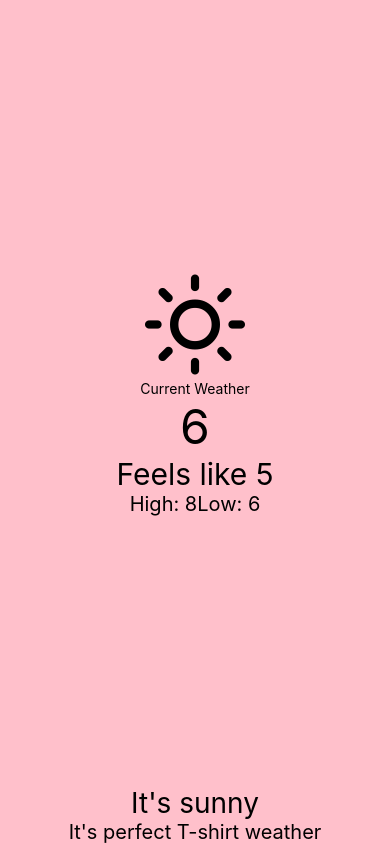
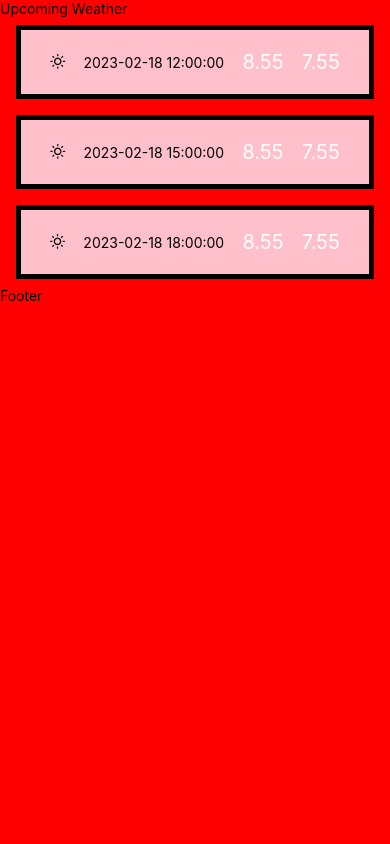
Before and after one commit to Olaleye-Blessing/weather, a React Native app: screen / in a window 390 px wide. Built offline with nearby package versions, Linux system fonts and the light colour scheme.

Commit message:
Learn about lists

```diff
--- a/App.js
+++ b/App.js
@@ -1,10 +1,11 @@
 import { StyleSheet, View } from 'react-native'
 import CurrentWeather from './src/components/CurrentWeather'
+import UpcomingWeather from './src/components/UpcomingWeather'
 
 export default function App() {
   return (
     <View style={styles.container}>
-      <CurrentWeather />
+      <UpcomingWeather />
     </View>
   )
 }
--- /dev/null
+++ b/src/components/UpcomingWeather.js
@@ -0,0 +1,111 @@
+import { SafeAreaView, StyleSheet, Text, View, FlatList } from 'react-native'
+import { Feather } from '@expo/vector-icons'
+import { StatusBar } from 'expo-status-bar'
+
+const DATA = [
+  {
+    dt_txt: '2023-02-18 12:00:00',
+    main: {
+      temp_max: 8.55,
+      temp_min: 7.55
+    },
+    weather: [
+      {
+        main: 'clear'
+      }
+    ]
+  },
+  {
+    dt_txt: '2023-02-18 15:00:00',
+    main: {
+      temp_max: 8.55,
+      temp_min: 7.55
+    },
+    weather: [
+      {
+        main: 'clouds'
+      }
+    ]
+  },
+  {
+    dt_txt: '2023-02-18 18:00:00',
+    main: {
+      temp_max: 8.55,
+      temp_min: 7.55
+    },
+    weather: [
+      {
+        main: 'rain'
+      }
+    ]
+  }
+]
+
+const Item = ({ dt_txt, max, min, condition }) => {
+  return (
+    <View style={styles.item}>
+      <Feather name="sun" size={15} color="black" />
+      <Text>{dt_txt}</Text>
+      <Text style={styles.temp}>{max}</Text>
+      <Text style={styles.temp}>{min}</Text>
+    </View>
+  )
+}
+
+const UpcomingWeather = () => {
+  const renderItem = ({ item }) => {
+    return (
+      <Item
+        condition={item.weather[0].main}
+        dt_txt={item.dt_txt}
+        min={item.main.temp_min}
+        max={item.main.temp_max}
+      />
+    )
+  }
+  return (
+    <SafeAreaView style={styles.container}>
+      <Text>Upcoming Weather</Text>
+
+      <FlatList
+        data={DATA}
+        renderItem={renderItem}
+        keyExtractor={(item) => item.dt_txt}
+        ListFooterComponent={
+          <View>
+            <Text>Footer</Text>
+          </View>
+        }
+      />
+    </SafeAreaView>
+  )
+}
+
+const styles = StyleSheet.create({
+  container: {
+    color: 'black',
+    flex: 1,
+    marginTop: StatusBar.currentHeight || 0,
+    backgroundColor: 'red'
+  },
+  item: {
+    padding: 20,
+    marginVertical: 8,
+    marginHorizontal: 16,
+    flexDirection: 'row',
+    justifyContent: 'space-around',
+    alignItems: 'center',
+    borderWidth: 5,
+    backgroundColor: 'pink'
+  },
+  temp: {
+    color: 'white',
+    fontSize: 20
+  },
+  date: {
+    color: 'white',
+    fontSize: 15
+  }
+})
+
+export default UpcomingWeather
```
